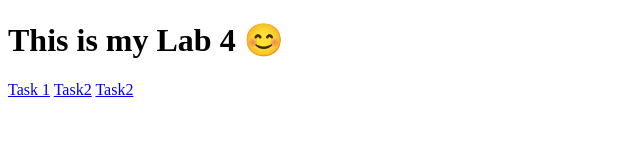
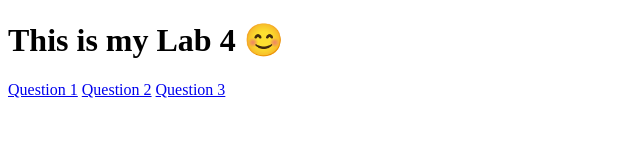
Before and after one commit to di220097/lab4, a plain HTML site: page index.html in a window 1280 px wide. Shown: the whole page, without its empty margins (0-640 px from the left). Drawn offline with Linux system fonts and the light colour scheme.

Commit message:
index.html

```diff
--- a/index.html
+++ b/index.html
@@ -8,9 +8,9 @@
 <body>
     <h1>This is my Lab 4 😊</h1>
     <div style="gap: 20px;">
-        <a href="Q1.html">Task 1</a>
-        <a href="Q2.html">Task2</a>
-        <a href="Q3.html">Task2</a>
+        <a href="Q1.html">Question 1</a>
+        <a href="Q2.html">Question 2</a>
+        <a href="Q3.html">Question 3</a>
     </div>
 
 </body>
```
